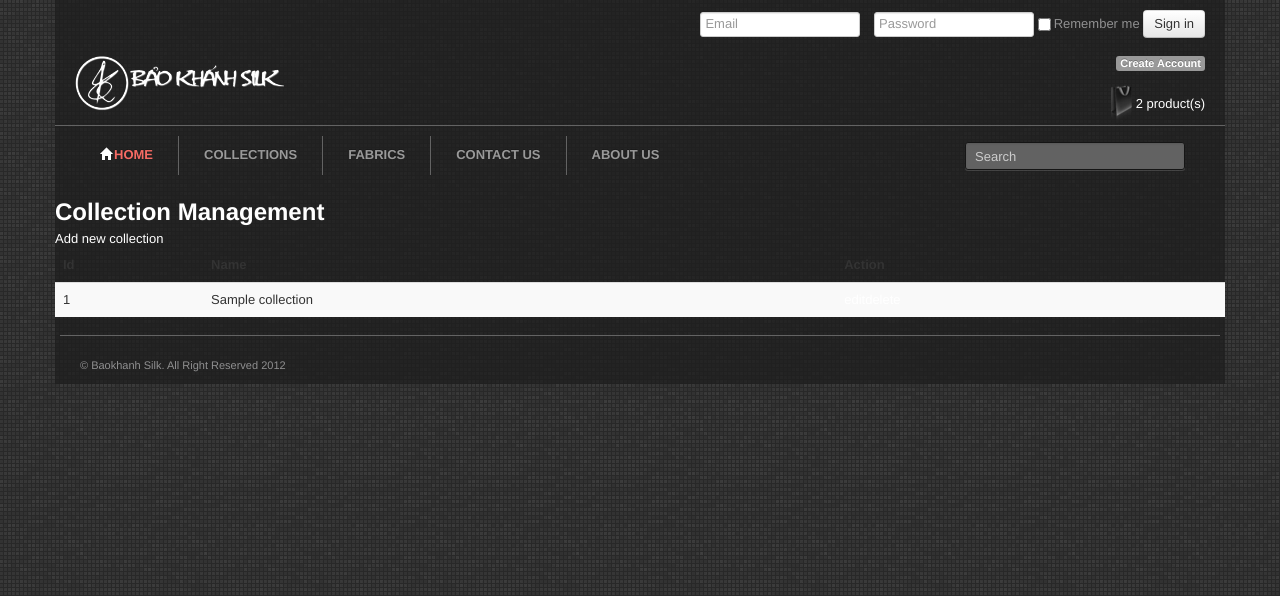
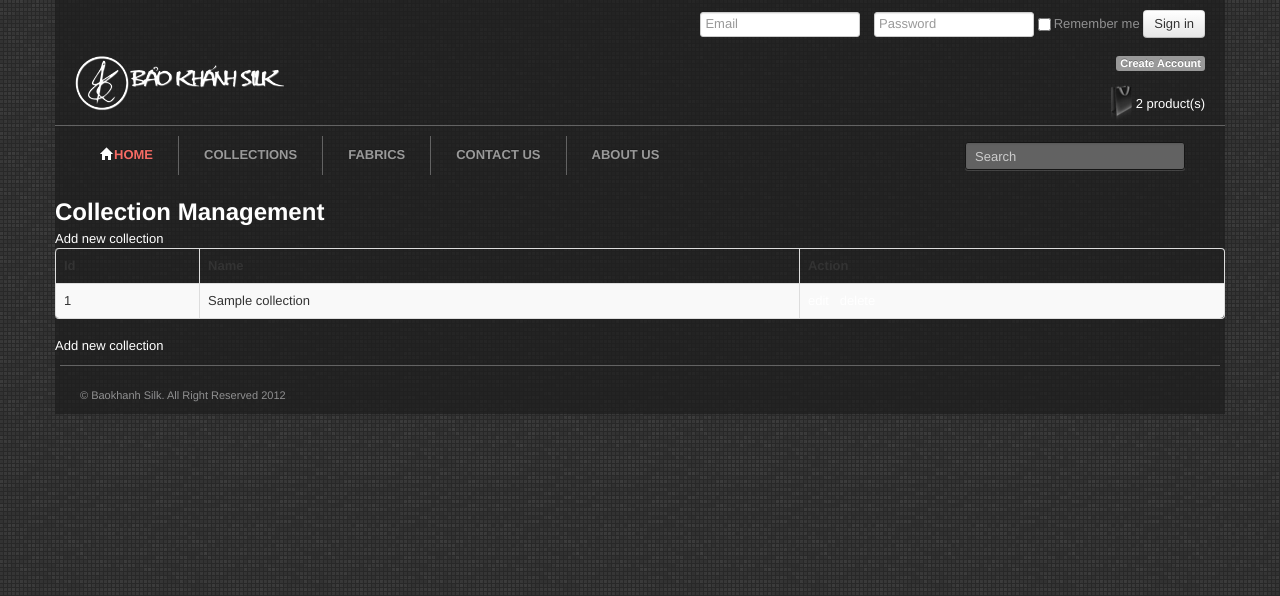
Before and after one commit to giicms/baokhanhsilk, a CakePHP app: the page made by app/View/Collections/index.ctp in a window 1280 px wide. Shown: the top 596 px of the page. Run offline with PHP 8.4 and a stand-in for CakePHP, Linux system fonts and the light colour scheme; the template is opened without the code that fills it: most values are stand-ins (such as "Sample title", 1, 10 or a date in 2020); some libraries are stand-ins or nearby versions.

Commit message:
style message, validate for collection table

```diff
--- a/app/View/Collections/add.ctp
+++ b/app/View/Collections/add.ctp
@@ -2,7 +2,7 @@
 echo $this->Html->link('Back',array('action'=>'index'));
 
 echo $this->Form->create('Collection', array('url'=>array('controller'=>'Collections', 'action'=>'add'), 'class'=>'well'));
-echo $this->Form->input('name',array('label'=>'Collection Name', 'div' => false, 'class' => 'span3', 'placeholder' => 'Type collection name to save'));
+echo $this->Form->input('name',array('label'=>'Collection Name', 'div' => false, 'class' => 'span3', 'placeholder' => 'Type collection name'));
 ?>
 
 <label></label>
--- a/app/View/Collections/edit.ctp
+++ b/app/View/Collections/edit.ctp
@@ -1,6 +1,6 @@
 <?php
 	//pr($this->data);
-	echo $this->Html->link('Back',array('action'=>'index'));
+	echo $this->Html->link('Back',array('action'=>'index', null), array('class' => ''));
 	echo $this->Form->create('Collection');
 	echo $this->Form->hidden('id');
 	echo $this->Form->input('name');
--- a/app/View/Collections/index.ctp
+++ b/app/View/Collections/index.ctp
@@ -5,7 +5,7 @@ echo $this->Html->link('Add new collection',array('action'=>'add'));
 
 if(!empty($collections)){
 ?>
-	<table class="table table-striped">
+	<table class="table table-striped table-bordered">
 		<thead>
 			<tr>
 				<th>Id</th>
@@ -21,7 +21,7 @@ if(!empty($collections)){
 		    <td><?php echo $collect['Collection']['name']; ?></td>
 		    <td>
 		    	<?php
-		    		echo $this->Html->link('edit', array('action'=>'edit', $collect['Collection']['id']));
+		    		echo $this->Html->link('edit', array('action'=>'edit', $collect['Collection']['id'])) . "&nbsp;&nbsp;&nbsp;";
 		    		echo $this->Html->link(
 						'delete',
 						array('action'=>'delete', $collect['Collection']['id']),
@@ -36,6 +36,7 @@ if(!empty($collections)){
 	 </table>
 
 <?php
+	echo $this->Html->link('Add new collection',array('action'=>'add'));
 }else{
 	echo("<div class='alert alert-info'>No record(s) was found.</div>");
 }
--- a/app/View/Layouts/admin_layout.ctp
+++ b/app/View/Layouts/admin_layout.ctp
@@ -153,6 +153,7 @@
 			<div class="main">
 				<div class="main-inner">
 					<div class="container">
+						<?php echo $this->Session->flash(); ?>
 						<?php echo $content_for_layout; ?>
 					</div>
 				</div>
```
Also changed, not shown: app/Controller/CollectionsController.php (+4 -7 lines), app/Model/Collection.php (+4 -4 lines).
